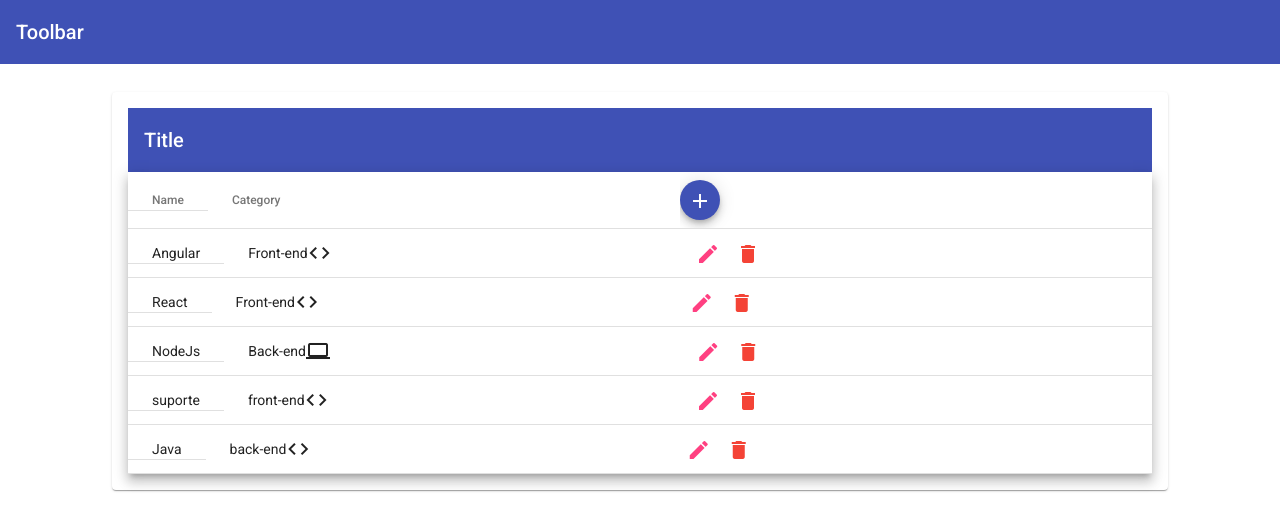
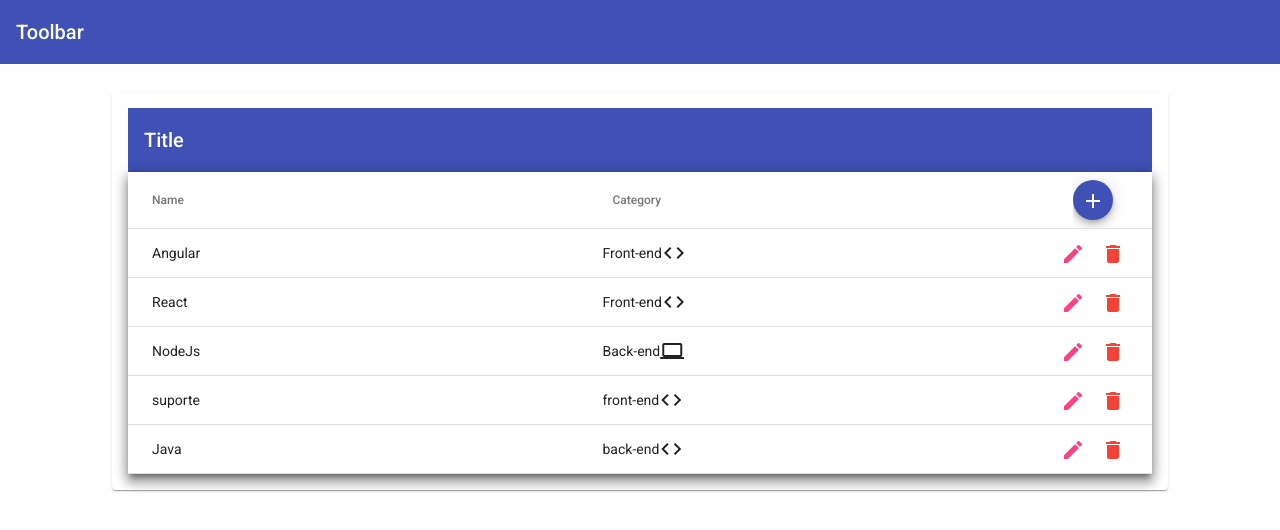
Before and after one commit to Willian-Lima15/crud-angular2, an Angular app: page / in a window 1280 px wide. Shown: the top 530 px of the page. Built offline with nearby package versions, Linux system fonts and the light colour scheme; data requests are answered from the project's data file.

Commit message:
refatoração no css

```diff
--- a/src/app/courses/courses-list/courses-list.component.css
+++ b/src/app/courses/courses-list/courses-list.component.css
@@ -2,13 +2,22 @@
   max-width: 80%;
   margin: 2em auto;
   text-align: center;
+} */
+
+.mat-table {
+  overflow: auto;
+  max-height: 600px;
 }
 
-table {
-  width: 100%;
+.action-column {
+  flex: 0 0 75px;
 }
 
-.spinner-class {
+.action-column-header {
+  flex: 0 0 55px;
+}
+
+/* .spinner-class {
   padding: 25px;
   background: rgba(0, 0, 0, 0.15);
   display: flex;
--- a/src/app/courses/courses-list/courses-list.component.html
+++ b/src/app/courses/courses-list/courses-list.component.html
@@ -1,8 +1,8 @@
 <mat-table [dataSource]="courses" class="mat-elevation-z8">
   <!-- Position name -->
   <ng-container matColumnDef="name">
-    <th mat-header-cell *matHeaderCellDef>Name</th>
-    <td mat-cell *matCellDef="let element">{{ element.name }}</td>
+    <mat-header-cell *matHeaderCellDef>Name</mat-header-cell>
+    <mat-cell *matCellDef="let element">{{ element.name }}</mat-cell>
   </ng-container>
 
   <!-- Name category -->
@@ -14,13 +14,13 @@
   </ng-container>
 
   <ng-container matColumnDef="actions">
-    <mat-header-cell *matHeaderCellDef>
+    <mat-header-cell *matHeaderCellDef class="action-column-header">
       <button mat-mini-fab color="primary" aria-label="Adicionar">
         <mat-icon (click)="onAdd()">add</mat-icon>
       </button>
     </mat-header-cell>
 
-    <mat-cell *matCellDef="let course">
+    <mat-cell *matCellDef="let course" class="action-column">
 
       <button mat-icon-button color="accent" aria-label="editar">
         <mat-icon>edit</mat-icon>
--- a/src/app/courses/courses/courses.component.css
+++ b/src/app/courses/courses/courses.component.css
@@ -4,8 +4,10 @@ mat-card {
   text-align: center;
 }
 
-table {
-  width: 100%;
+.column-flex {
+  display:flex;
+  flex-direction: column;
+  min-width: 300px;
 }
 
 .spinner-class {
--- a/src/app/courses/courses/courses.component.html
+++ b/src/app/courses/courses/courses.component.html
@@ -3,6 +3,7 @@
     <span>Title</span>
   </mat-toolbar>
 
+  <div class="column-flex mat-elevation-z8">
   <app-courses-list [courses]="courses" *ngIf="courses$ |async as courses; else loading"
   ></app-courses-list>
   <div >
@@ -13,5 +14,6 @@
     <mat-spinner></mat-spinner>
   </div>
  </ng-template>
+</div>
 
 </mat-card>
```
